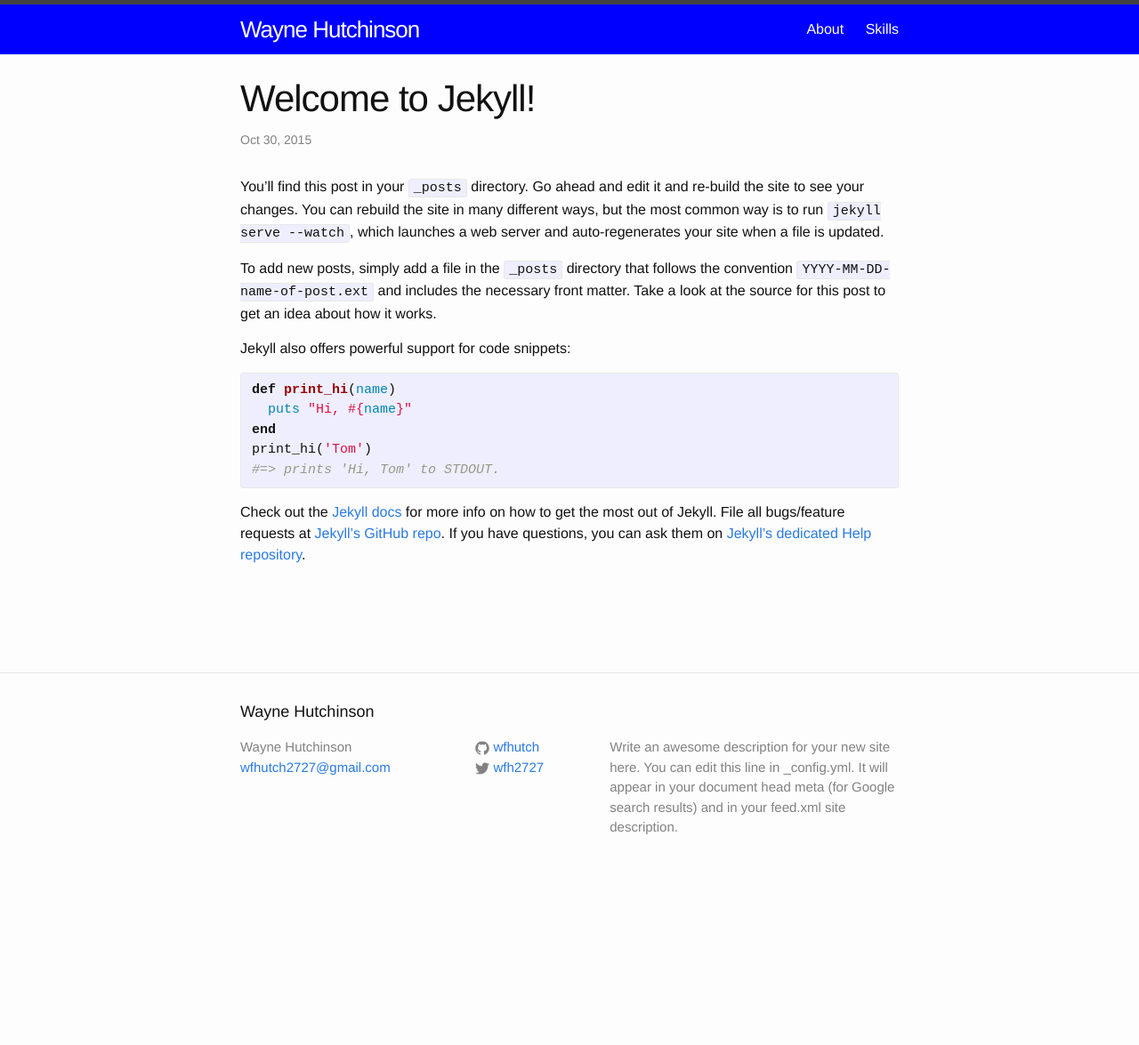
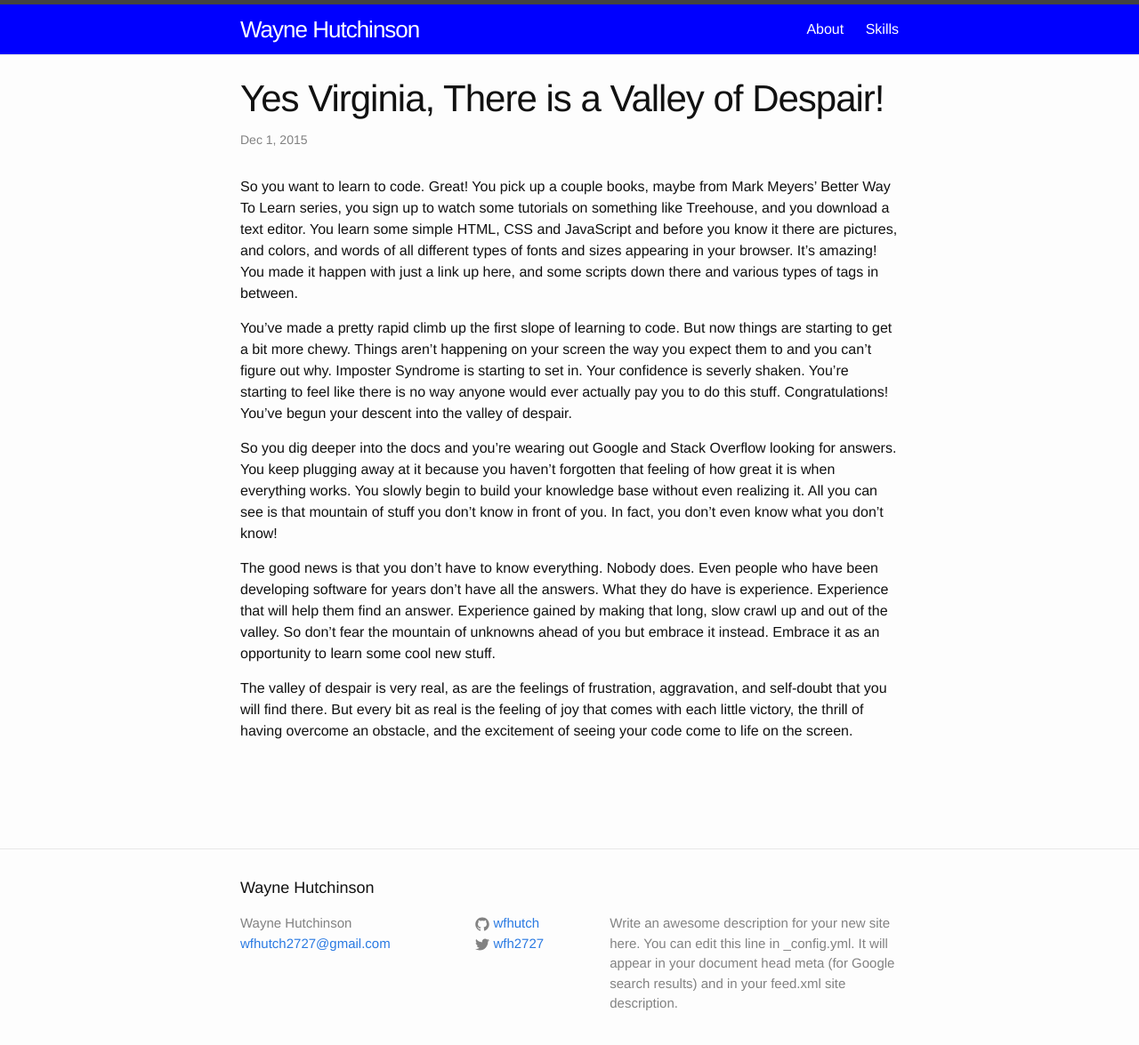
Before and after one commit to wfhutch/wfhutch.github.io, a Jekyll site: the page built from _posts/2015-10-30-welcome-to-jekyll.markdown, in a window 1280 px wide and 1200 px high. Shown: the top 1175 px of the window at 89% size. Built offline with Jekyll 4.4.1, drawn with Linux system fonts in a browser that asks for light colours.

Commit message:
Changed Jekyll post to my first blog entry

```diff
--- a/_posts/2015-10-30-welcome-to-jekyll.markdown
+++ b/_posts/2015-10-30-welcome-to-jekyll.markdown
@@ -1,10 +1,25 @@
 ---
 layout: post
-title:  "Welcome to Jekyll!"
-date:   2015-10-30 10:35:24
+title:  "Yes Virginia, There is a Valley of Despair!"
+date:   2015-12-01 10:35:24
 categories: jekyll update
 ---
-You’ll find this post in your `_posts` directory. Go ahead and edit it and re-build the site to see your changes. You can rebuild the site in many different ways, but the most common way is to run `jekyll serve --watch`, which launches a web server and auto-regenerates your site when a file is updated.
+
+So you want to learn to code.  Great!  You pick up a couple books, maybe from Mark Meyers' Better Way To Learn series, you sign up to watch some tutorials on something like Treehouse, and you download a text editor.  You learn some simple HTML, CSS and JavaScript and before you know it there are pictures, and colors, and words of all different types of fonts and sizes appearing in your browser.  It's amazing!  You made it happen with just a link up here, and some scripts down there and various types of tags in between.
+
+You've made a pretty rapid climb up the first slope of learning to code.  But now things are starting to get a bit more chewy.  Things aren't happening on your screen the way you expect them to and you can't figure out why.  Imposter Syndrome is starting to set in.  Your confidence is severly shaken.  You're starting to feel like there is no way anyone would ever actually pay you to do this stuff.  Congratulations!  You've begun your descent into the valley of despair.
+
+So you dig deeper into the docs and you're wearing out Google and Stack Overflow looking for answers. You keep plugging away at it because you haven't forgotten that feeling of how great it is when everything works. You slowly begin to build your knowledge base without even realizing it.  All you can see is that mountain of stuff you don't know in front of you.  In fact, you don't even know what you don't know!
+
+The good news is that you don't have to know everything.  Nobody does.  Even people who have been developing software for years don't have all the answers.  What they do have is experience.  Experience that will help them find an answer.  Experience gained by making that long, slow crawl up and out of the valley.  So don't fear the mountain of unknowns ahead of you but embrace it instead.  Embrace it as an opportunity to learn some cool new stuff.
+
+The valley of despair is very real, as are the feelings of frustration, aggravation, and self-doubt that you will find there.  But every bit as real is the feeling of joy that comes with each little victory, the thrill of having overcome an obstacle, and the excitement of seeing your code come to life on the screen.
+
+
+
+
+
+<!-- You’ll find this post in your `_posts` directory. Go ahead and edit it and re-build the site to see your changes. You can rebuild the site in many different ways, but the most common way is to run `jekyll serve --watch`, which launches a web server and auto-regenerates your site when a file is updated.
 
 To add new posts, simply add a file in the `_posts` directory that follows the convention `YYYY-MM-DD-name-of-post.ext` and includes the necessary front matter. Take a look at the source for this post to get an idea about how it works.
 
@@ -22,4 +37,4 @@ Check out the [Jekyll docs][jekyll] for more info on how to get the most out of
 
 [jekyll]:      http://jekyllrb.com
 [jekyll-gh]:   https://github.com/jekyll/jekyll
-[jekyll-help]: https://github.com/jekyll/jekyll-help
+[jekyll-help]: https://github.com/jekyll/jekyll-help -->
```
